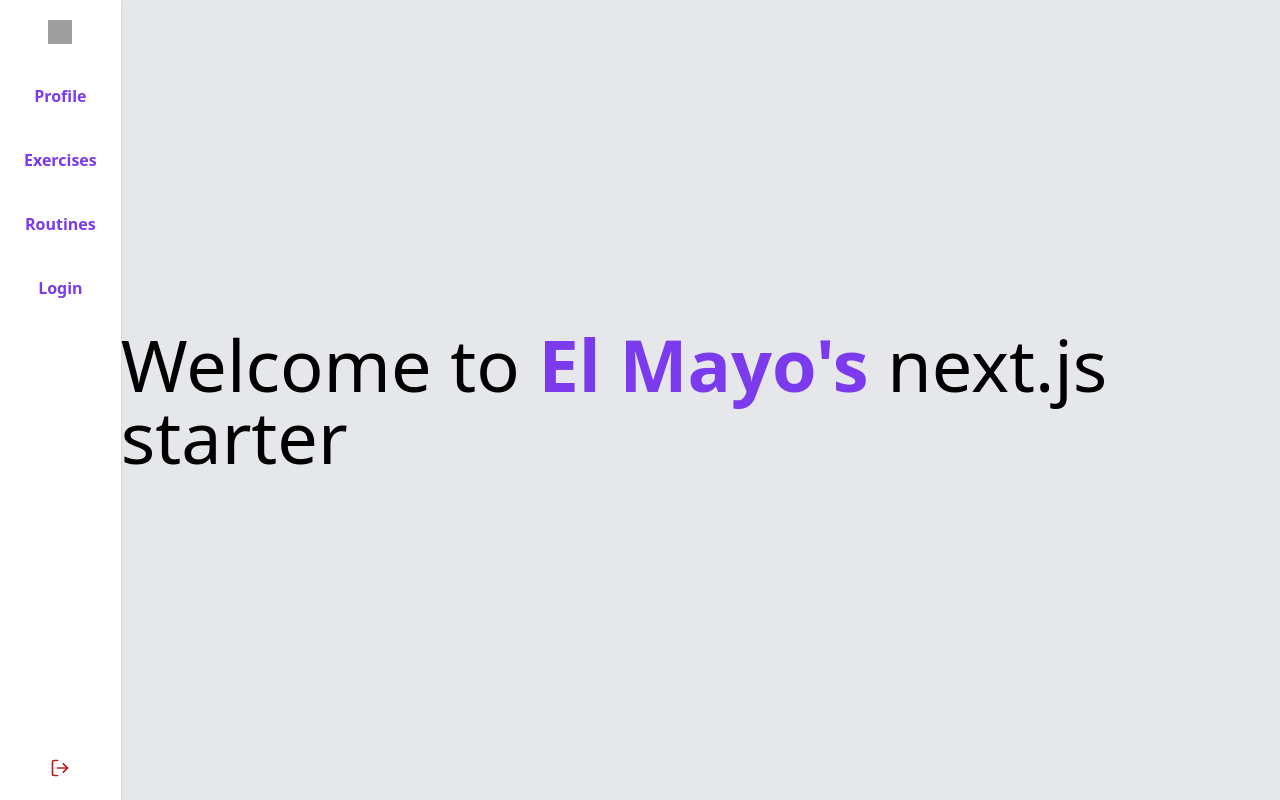
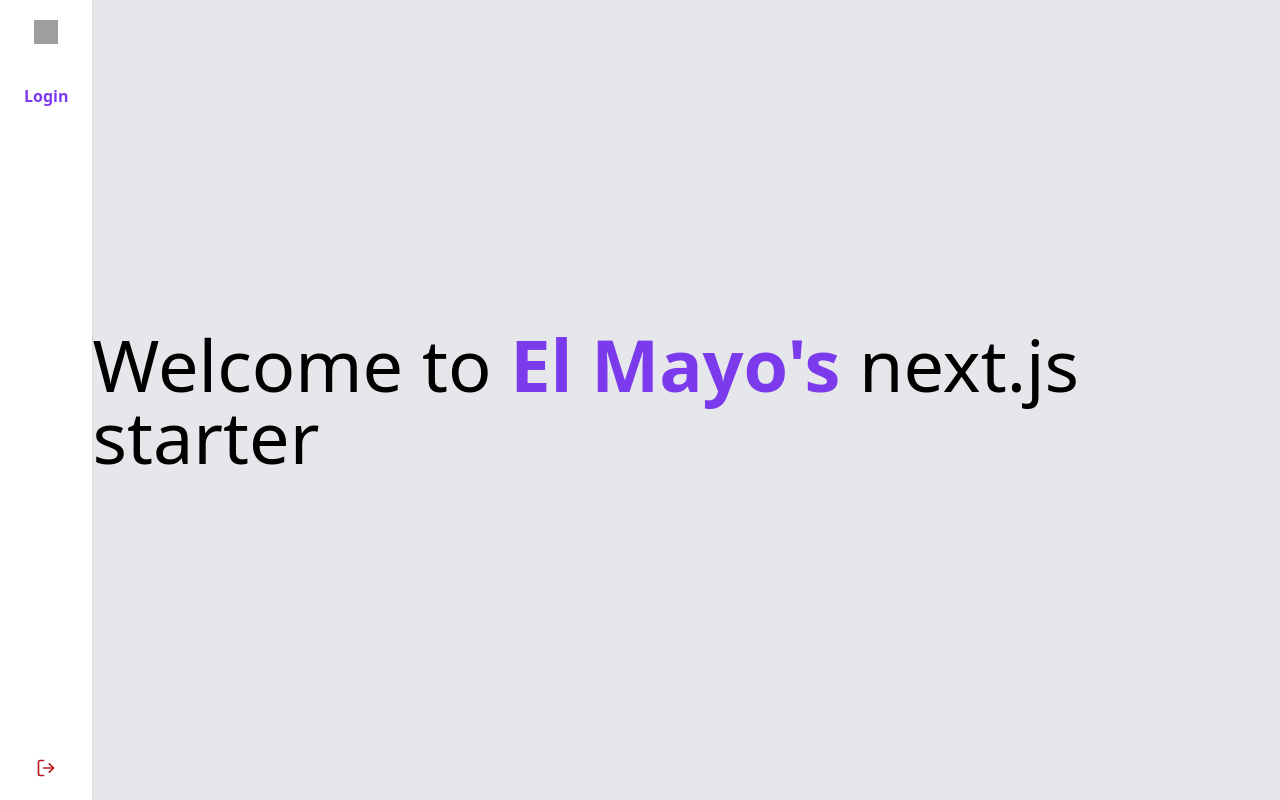
Before and after one commit to mic-meier/practicescheduler, a Next.js app in the folder frontend/: page / in a window 1280 px wide. Built offline with nearby package versions, Linux system fonts and the light colour scheme; no server answers; grey boxes are pictures that could not be loaded.

Commit message:
feat: Add feature to only show full nav when user is authenticated

```diff
--- a/frontend/components/Layout.tsx
+++ b/frontend/components/Layout.tsx
@@ -31,6 +31,8 @@
           </div>
 
           <ul>
+            {user ? (
+              <ul>
                 <li className="hover:bg-gray-100">
                   <Link href="/profile">
                     <a
@@ -62,7 +64,9 @@
                     </a>
                   </Link>
                 </li>
-            {user ? null : (
+              </ul>
+            ) : (
+              <ul>
                 <li className="hover:bg-gray-100">
                   <Link href="/api/auth/login">
                     <a
@@ -73,6 +77,7 @@
                     </a>
                   </Link>
                 </li>
+              </ul>
             )}
           </ul>
 
```
Lines whose indentation alone changed are shown as unchanged.
